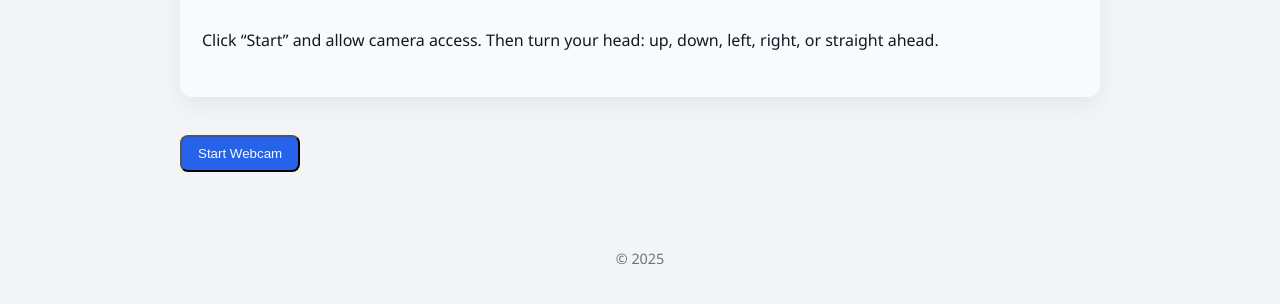
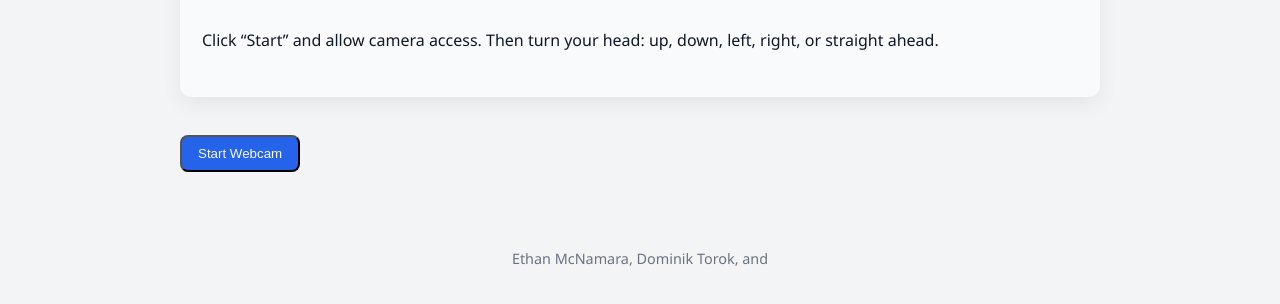
Before and after one commit to esmcnamara/lis500-p3, a plain HTML site: page test.html in a window 1280 px wide. Shown: the part 292-596 px from the top of the page. Drawn offline with Linux system fonts and the light colour scheme.

Commit message:
Update test.html

```diff
--- a/test.html
+++ b/test.html
@@ -35,7 +35,7 @@
   </main>
 
   <footer class="site-footer">
-    <p>© 2025</p>
+    <p>Ethan McNamara, Dominik Torok, and</p>
   </footer>
 
   <script src="https://cdn.jsdelivr.net/npm/@tensorflow/tfjs@latest/dist/tf.min.js"></script>
```
